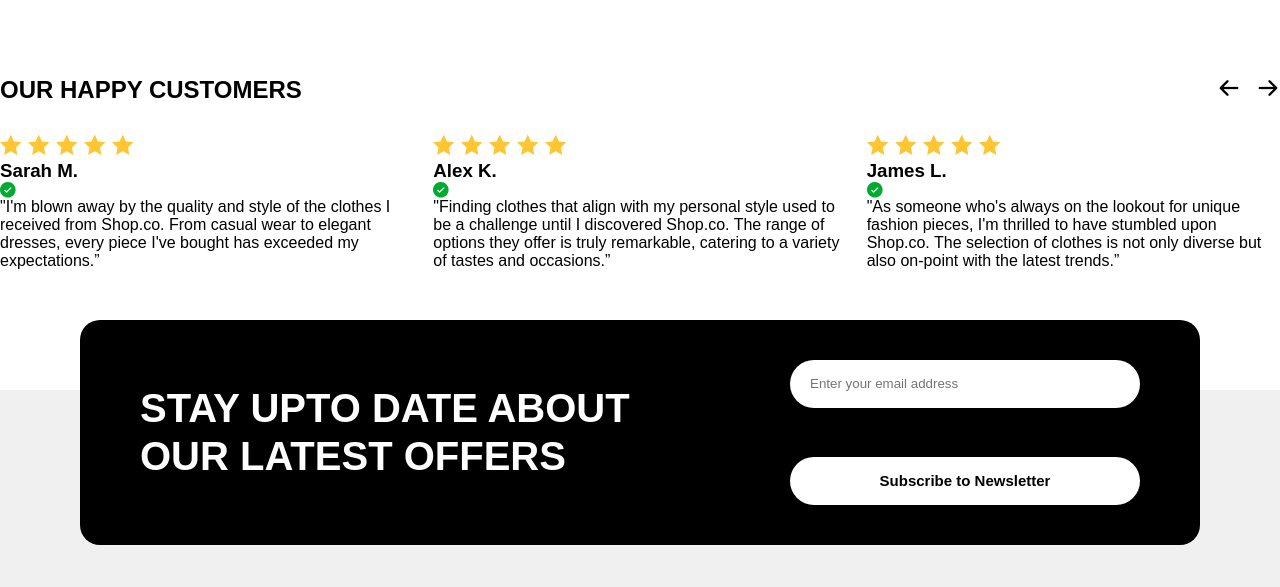
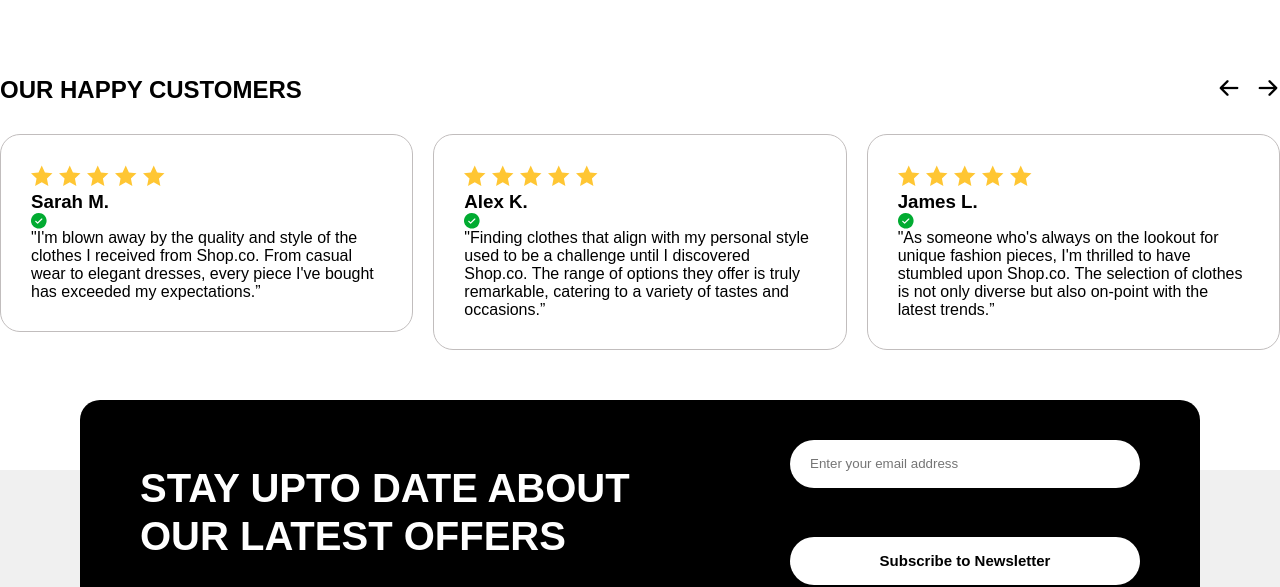
Before and after one commit to divya-indixpert/CSS-PROJECT, a plain HTML site: page index.html in a window 1280 px wide. Shown: the part 6040-6627 px from the top of the page. Drawn offline with nearby package versions, Linux system fonts and the light colour scheme; a web font is replaced by a local one.

Commit message:
front-end project

```diff
--- a/style.css
+++ b/style.css
@@ -583,6 +583,12 @@ footer{
     display: flex;
     justify-content: center;
     align-items: center;
+    border: 1px solid rgb(193, 189, 189);
+    width: 200px;
+    height: auto;
+    border-radius: 20px;
+    padding: 30px;
+
 }
 
 .swiper-slide img{
```
Also changed, not shown: index.html (+1 -1 lines).
